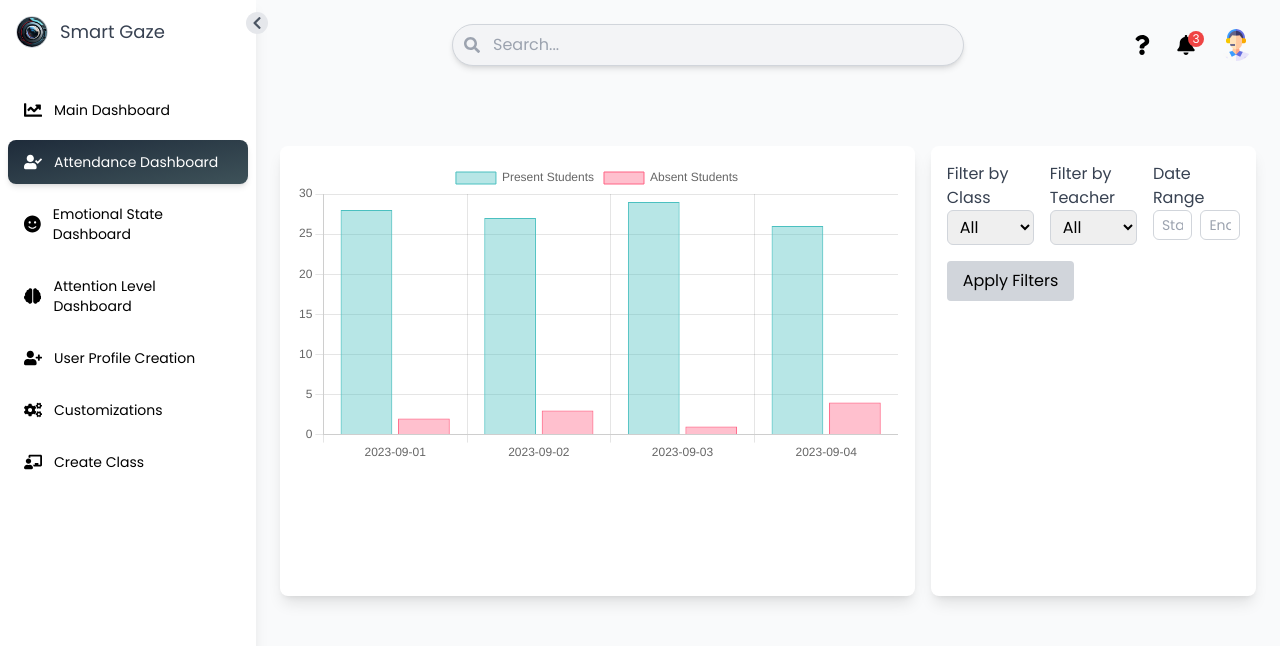
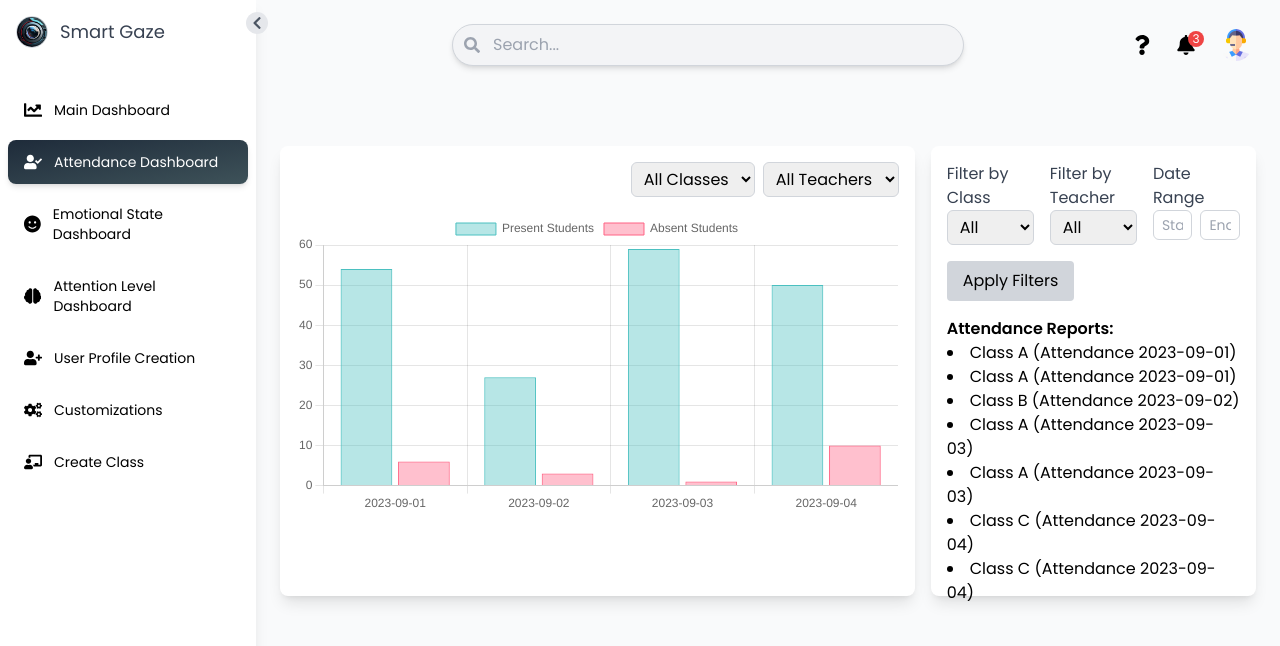
Before and after one commit to engrshoaibh/smartgaze, a Next.js app in the folder Frontend/: page /admin_dashboard/attendance_dashboard in a window 1280 px wide. Shown: the top 646 px of the page. Built offline with nearby package versions, Linux system fonts and the light colour scheme.

Commit message:
Update Attendance
Graph and Report Filters Separately Works

```diff
--- a/Frontend/src/app/admin_dashboard/attendance_dashboard/page.js
+++ b/Frontend/src/app/admin_dashboard/attendance_dashboard/page.js
@@ -10,12 +10,14 @@ import 'react-datepicker/dist/react-datepicker.css';
 import DatePicker from 'react-datepicker';
 import { CSVLink } from 'react-csv';
 
-// Expanded attendance records with more entries
 const attendanceRecords = [
-  { class: 'Class A', teacher: 'Mr. Smith', date: '2023-09-01', present: 28, absent: 2 },
-  { class: 'Class B', teacher: 'Mr. Smith', date: '2023-09-02', present: 27, absent: 3 },
-  { class: 'Class A', teacher: 'Ms. Johnson', date: '2023-09-03', present: 29, absent: 1 },
-  { class: 'Class C', teacher: 'Ms. Johnson', date: '2023-09-04', present: 26, absent: 4 },
+  { class: 'Class A', teacher: 'Mr. Smith', date: '2023-09-01', time: '09:00 AM', present: 28, absent: 2 },
+  { class: 'Class A', teacher: 'Mr. Smith', date: '2023-09-01', time: '01:00 PM', present: 26, absent: 4 },
+  { class: 'Class B', teacher: 'Mr. Smith', date: '2023-09-02', time: '09:00 AM', present: 27, absent: 3 },
+  { class: 'Class A', teacher: 'Ms. Johnson', date: '2023-09-03', time: '09:00 AM', present: 29, absent: 1 },
+  { class: 'Class A', teacher: 'Ms. Johnson', date: '2023-09-03', time: '01:00 PM', present: 30, absent: 0 },
+  { class: 'Class C', teacher: 'Ms. Johnson', date: '2023-09-04', time: '09:00 AM', present: 26, absent: 4 },
+  { class: 'Class C', teacher: 'Ms. Johnson', date: '2023-09-04', time: '01:00 PM', present: 24, absent: 6 },
 ];
 
 const AttendanceDashboard = () => {
@@ -29,7 +31,10 @@ const AttendanceDashboard = () => {
   const [endDate, setEndDate] = useState(null);
   const [modalIsOpen, setModalIsOpen] = useState(false);
   const [filteredRecords, setFilteredRecords] = useState([]);
-  const [selectedReport, setSelectedReport] = useState(null); // State for selected report
+  const [graphFilteredRecords, setGraphFilteredRecords] = useState([]);
+  const [selectedReport, setSelectedReport] = useState(null);
+  const [selectedGraphClass, setSelectedGraphClass] = useState('');
+  const [selectedGraphTeacher, setSelectedGraphTeacher] = useState('');
 
   useEffect(() => {
     const classList = [...new Set(attendanceRecords.map((record) => record.class))];
@@ -43,6 +48,8 @@ const AttendanceDashboard = () => {
     setLoading(true);
     try {
       await new Promise((resolve) => setTimeout(resolve, 500));
+      setFilteredRecords(attendanceRecords); // Initial full records for both
+      setGraphFilteredRecords(attendanceRecords);
       prepareChartData(attendanceRecords);
       setLoading(false);
     } catch (error) {
@@ -103,25 +110,55 @@ const AttendanceDashboard = () => {
     }
 
     setFilteredRecords(records);
-    prepareChartData(records);
     setLoading(false);
   };
 
-  const handleReportClick = (record) => {
-    setSelectedReport(record);
+  const handleGraphFilterChange = () => {
+    let records = [...attendanceRecords];
+
+    if (selectedGraphClass) {
+      records = records.filter((record) => record.class === selectedGraphClass);
+    }
+    if (selectedGraphTeacher) {
+      records = records.filter((record) => record.teacher === selectedGraphTeacher);
+    }
+
+    setGraphFilteredRecords(records);
+    prepareChartData(records); // Update chart data based on graph filtered records
+  };
+
+  const onGraphClassChange = (e) => {
+    setSelectedGraphClass(e.target.value);
+    handleGraphFilterChange();
+  };
+
+  const onGraphTeacherChange = (e) => {
+    setSelectedGraphTeacher(e.target.value);
+    handleGraphFilterChange();
+  };
+
+  const handleReportClick = (className, date) => {
+    const recordsForReport = filteredRecords.filter(
+      (record) => record.class === className && record.date === date
+    );
+    setSelectedReport(recordsForReport);
     setModalIsOpen(true);
   };
 
-  const exportToPDF = (record) => {
+  const exportToPDF = (records) => {
     const doc = new jsPDF();
-    doc.text(`Attendance Report for ${record.class} on ${record.date}`, 14, 15);
+    doc.text(`Attendance Report for ${records[0].class} on ${records[0].date}`, 14, 15);
     doc.setFontSize(10);
-    const line = `Teacher: ${record.teacher}, Present: ${record.present}, Absent: ${record.absent}`;
-    doc.text(line, 14, 25);
-    doc.save(`attendance_report_${record.class}_${record.date}.pdf`);
+
+    records.forEach((record, index) => {
+      const line = `Time: ${record.time}, Teacher: ${record.teacher}, Present: ${record.present}, Absent: ${record.absent}`;
+      doc.text(line, 14, 25 + index * 10);
+    });
+
+    doc.save(`attendance_report_${records[0].class}_${records[0].date}.pdf`);
   };
 
-  const tableHeaders = ['Date', 'Class', 'Teacher', 'Present', 'Absent'];
+  const tableHeaders = ['Time', 'Class', 'Teacher', 'Present', 'Absent'];
 
   return (
     <div className="flex min-h-screen bg-gray-50">
@@ -131,17 +168,49 @@ const AttendanceDashboard = () => {
 
         <div className="flex flex-col lg:flex-row space-y-4 lg:space-y-0 lg:space-x-4 mt-20" style={{ height: '450px' }}>
           {/* Chart Section */}
-          <div className="flex-1 bg-white p-4 rounded-lg shadow-lg ">
+          <div className="flex-1 bg-white p-4 rounded-lg shadow-lg">
             {loading ? (
               <p>Loading data...</p>
             ) : (
-              <Bar data={attendanceData} options={{ maintainAspectRatio: true }} />
+              <div>
+                {/* Graph Filters */}
+                <div className="flex justify-end mb-4">
+                  <select
+                    value={selectedGraphClass}
+                    onChange={onGraphClassChange}
+                    className="border border-gray-300 rounded-md px-2 py-1"
+                  >
+                    <option value="">All Classes</option>
+                    {classes.map((className, idx) => (
+                      <option key={idx} value={className}>
+                        {className}
+                      </option>
+                    ))}
+                  </select>
+
+                  <select
+                    value={selectedGraphTeacher}
+                    onChange={onGraphTeacherChange}
+                    className="border border-gray-300 rounded-md px-2 py-1 ml-2"
+                  >
+                    <option value="">All Teachers</option>
+                    {teachers.map((teacher, idx) => (
+                      <option key={idx} value={teacher}>
+                        {teacher}
+                      </option>
+                    ))}
+                  </select>
+                </div>
+
+                <Bar data={attendanceData} options={{ maintainAspectRatio: true }} />
+              </div>
             )}
           </div>
 
           {/* Filters Section */}
-          <div className="w-full lg:w-1/3 bg-white p-4 rounded-lg shadow-lg ">
+          <div className="w-full lg:w-1/3 bg-white p-4 rounded-lg shadow-lg">
             <div className="flex space-x-4 mb-4">
+              {/* Existing Filters */}
               <div className="flex-1">
                 <label className="block text-gray-700">Filter by Class</label>
                 <select
@@ -212,7 +281,11 @@ const AttendanceDashboard = () => {
                 <h3 className="font-semibold">Attendance Reports:</h3>
                 <ul className="list-disc list-inside">
                   {filteredRecords.map((record, idx) => (
-                    <li key={idx} onClick={() => handleReportClick(record)} className="cursor-pointer hover:text-blue-600">
+                    <li
+                      key={idx}
+                      onClick={() => handleReportClick(record.class, record.date)}
+                      className="cursor-pointer hover:text-blue-600"
+                    >
                       {record.class} (Attendance {record.date})
                     </li>
                   ))}
@@ -227,12 +300,31 @@ const AttendanceDashboard = () => {
           <div className="fixed inset-0 z-50 flex items-center justify-center overflow-auto bg-black bg-opacity-50">
             <div className="bg-white rounded-lg p-6 w-full max-w-md mx-auto">
               <h2 className="text-2xl font-semibold mb-4">
-                {selectedReport.class} Attendance Report
+                {selectedReport[0].class} Attendance Report
               </h2>
-              <p>Date: {selectedReport.date}</p>
-              <p>Teacher: {selectedReport.teacher}</p>
-              <p>Present: {selectedReport.present}</p>
-              <p>Absent: {selectedReport.absent}</p>
+              <p>Date: {selectedReport[0].date}</p>
+
+              <table className="min-w-full border-collapse border border-gray-200">
+                <thead>
+                  <tr>
+                    {tableHeaders.map((header, idx) => (
+                      <th key={idx} className="border border-gray-200 p-2">{header}</th>
+                    ))}
+                  </tr>
+                </thead>
+                <tbody>
+                  {selectedReport.map((record, index) => (
+                    <tr key={index}>
+                      <td className="border border-gray-200 p-2">{record.time}</td>
+                      <td className="border border-gray-200 p-2">{record.class}</td>
+                      <td className="border border-gray-200 p-2">{record.teacher}</td>
+                      <td className="border border-gray-200 p-2">{record.present}</td>
+                      <td className="border border-gray-200 p-2">{record.absent}</td>
+                    </tr>
+                  ))}
+                </tbody>
+              </table>
+
               <div className="flex space-x-4 mt-4">
                 <button
                   onClick={() => exportToPDF(selectedReport)}
@@ -241,15 +333,16 @@ const AttendanceDashboard = () => {
                   Export as PDF
                 </button>
                 <CSVLink
-                  data={[selectedReport]} // Only the selected report
+                  data={selectedReport}
                   headers={[
+                    { label: 'Time', key: 'time' },
                     { label: 'Date', key: 'date' },
                     { label: 'Class', key: 'class' },
                     { label: 'Teacher', key: 'teacher' },
                     { label: 'Present', key: 'present' },
                     { label: 'Absent', key: 'absent' },
                   ]}
-                  filename={`attendance_report_${selectedReport.class}_${selectedReport.date}.csv`}
+                  filename={`attendance_report_${selectedReport[0].class}_${selectedReport[0].date}.csv`}
                   className="bg-gray-300 text-black px-4 py-2 rounded"
                 >
                   Export as CSV
```
